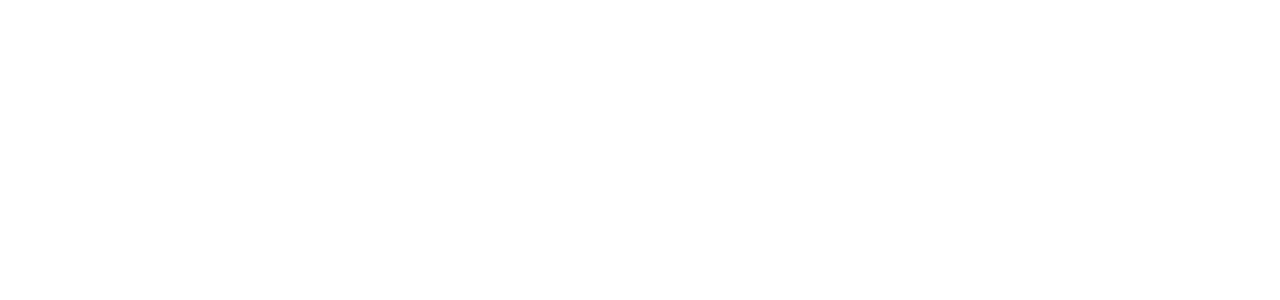
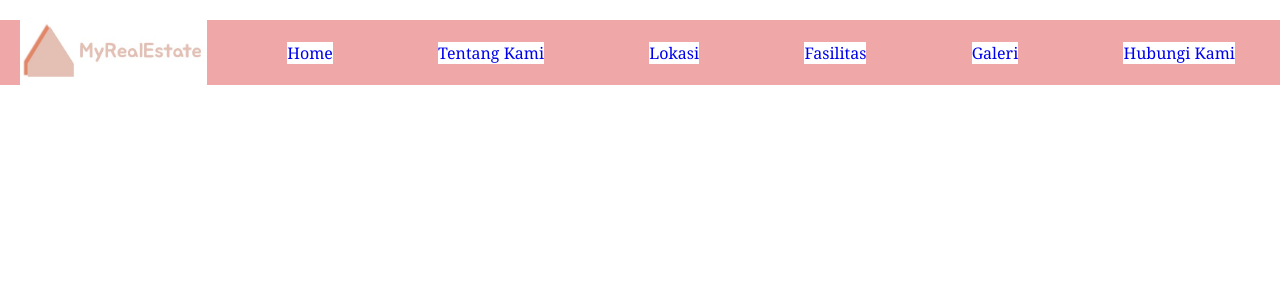
Before and after one commit to inzaghipa1709/Projects-Web-Programming, a PHP site: page / in a window 1280 px wide. Before the commit the part shown is empty. Shown: the top 300 px of the page. Run offline with PHP 8.4, Linux system fonts and the light colour scheme.

Commit message:
Add files via upload

```diff
--- a/Projects-Web-Programming/css/style.css
+++ b/Projects-Web-Programming/css/style.css
@@ -1,12 +1,52 @@
+* {
+  box-sizing: border-box;
+  margin: 0;
+  padding: 0;
+  background-color: #ffffff;
+}
+
 body {
   margin: 0;
   padding: 0;
   font-size: 13px;
   font-family: Georgia, "Times New Roman", Times, serif;
+  position: relative;
 }
 
-#header {
-  display: block;
-  width: 960px;
+header {
+  width: 100%;
   margin: 0 auto;
+  position: relative;
 }
+
+#header nav {
+  float: right;
+  width: 100%;
+  margin: 0;
+  padding: 20px 0;
+  clear: both;
+}
+
+#header nav a {
+  font-size: 1rem;
+  text-decoration: none;
+}
+
+#header nav ul {
+  padding: 0 20px;
+  background-color: #f0a7a7;
+  border-radius: 0px;
+  display: flex;
+  justify-content: space-between;
+  align-items: center;
+}
+
+#header nav ul li {
+  display: inline;
+  margin-right: 25px;
+  list-style: none;
+}
+
+nav a #logo {
+  font-weight: 700;
+}
--- a/Projects-Web-Programming/index.html
+++ b/Projects-Web-Programming/index.html
@@ -10,7 +10,21 @@
   <body>
     <div class="container">
       <!-- Header -->
-      <header id="header"></header>
+      <header id="header">
+        <nav>
+          <ul>
+            <a href="#home" id="logo"
+              ><img src="images/myrealestate-logo.jpg" height="60px" alt="logo"
+            /></a>
+            <li><a href="#home">Home</a></li>
+            <li><a href="#">Tentang Kami</a></li>
+            <li><a href="#">Lokasi</a></li>
+            <li><a href="#">Fasilitas</a></li>
+            <li><a href="#">Galeri</a></li>
+            <li><a href="#">Hubungi Kami</a></li>
+          </ul>
+        </nav>
+      </header>
       <!-- Section -->
       <section class="main-house"></section>
       <section class="tentang-kami"></section>
```
Also changed, not shown: Projects-Web-Programming/images/myrealestate-logo.jpg (added).
